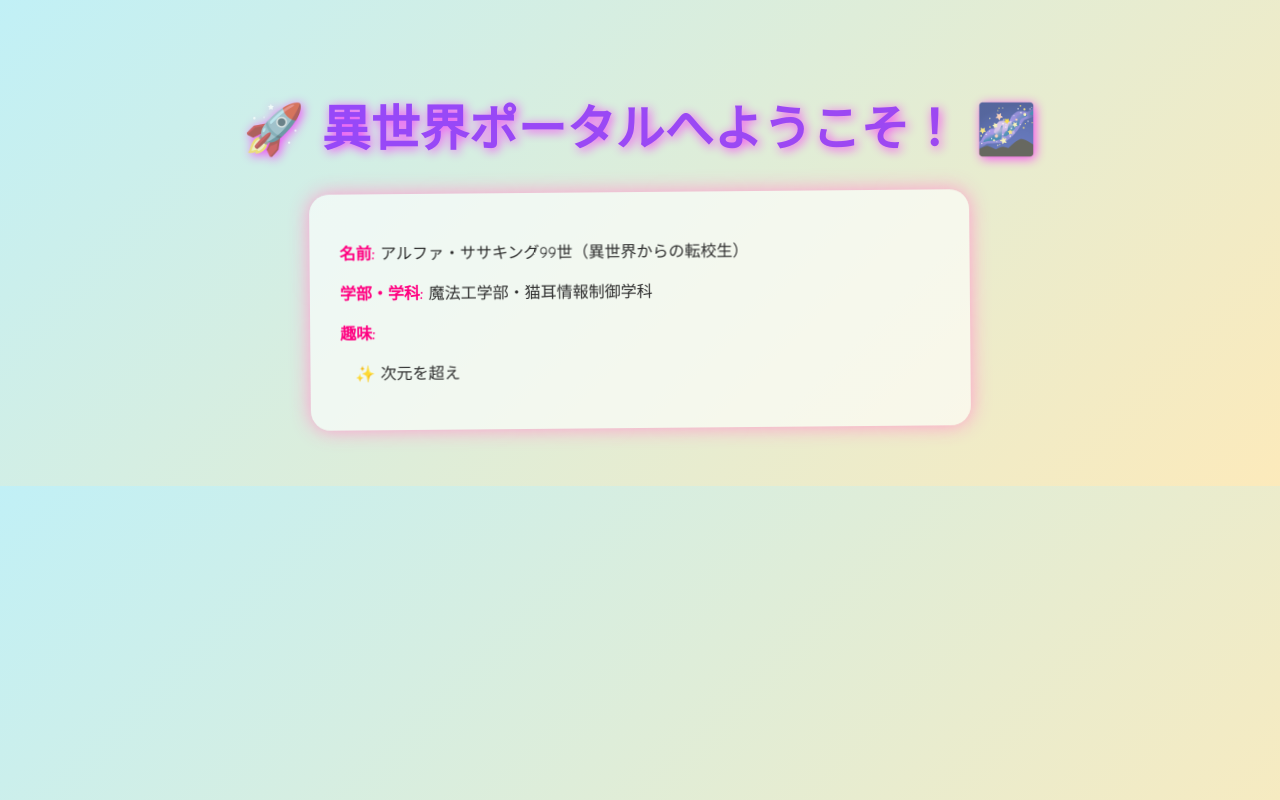
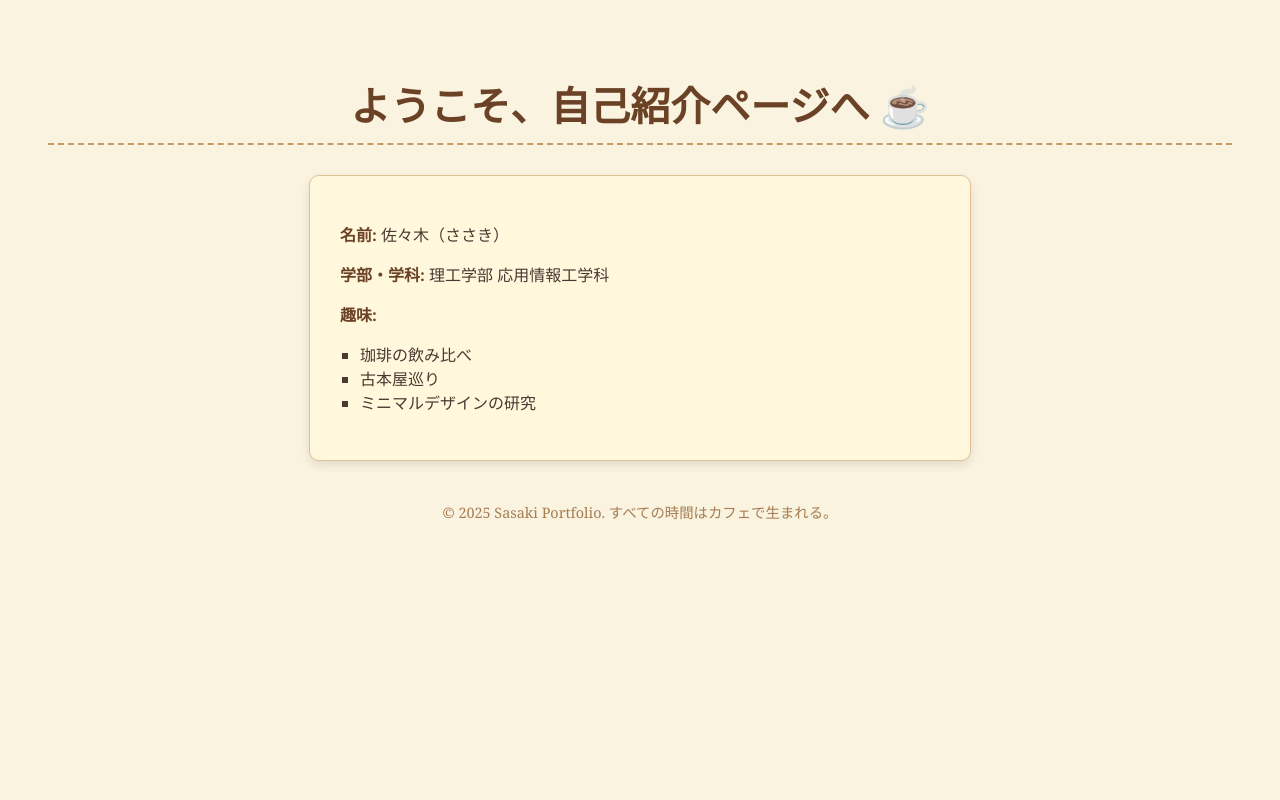
Before and after one commit to Kaedae223/webpagetest, a plain HTML site: page index.html in a window 1280 px wide. Drawn offline with Linux system fonts and the light colour scheme.

Commit message:
Update index.html

```diff
--- a/index.html
+++ b/index.html
@@ -2,78 +2,70 @@
 <html lang="ja">
 <head>
   <meta charset="UTF-8">
-  <title>異世界転生した自己紹介</title>
+  <title>ちょっとおしゃれな自己紹介</title>
   <style>
     body {
-      background: linear-gradient(135deg, #c1f0f6, #fceabb);
-      color: #2c2c2c;
-      font-family: 'Comic Sans MS', cursive, sans-serif;
-      animation: galaxyShift 20s infinite alternate;
-      padding: 50px;
-    }
-
-    @keyframes galaxyShift {
-      0% { background: linear-gradient(135deg, #c1f0f6, #fceabb); }
-      100% { background: linear-gradient(135deg, #ffccff, #ccffff); }
+      background-color: #faf3e0;
+      color: #4b3832;
+      font-family: 'Georgia', serif;
+      padding: 40px;
     }
 
     h1 {
       text-align: center;
-      font-size: 3em;
-      color: #7e00ff;
-      text-shadow: 2px 2px 10px #ff00ff;
-      animation: flicker 2s infinite;
+      font-size: 2.5em;
+      color: #6b4226;
+      border-bottom: 2px dashed #c49b66;
+      padding-bottom: 10px;
+      margin-bottom: 30px;
     }
 
-    @keyframes flicker {
-      0% { opacity: 1; }
-      50% { opacity: 0.7; transform: scale(1.02); }
-      100% { opacity: 1; }
-    }
-
-    .intro {
-      background-color: rgba(255, 255, 255, 0.6);
-      border-radius: 20px;
+    .intro-box {
+      background-color: #fff8dc;
+      border: 1px solid #e0c097;
+      border-radius: 10px;
       padding: 30px;
+      max-width: 600px;
       margin: auto;
-      max-width: 600px;
-      box-shadow: 0 0 20px #ff99cc;
-      transform: rotate(-0.5deg);
+      box-shadow: 0 4px 10px rgba(0,0,0,0.1);
     }
 
     .label {
       font-weight: bold;
-      color: #ff0080;
+      color: #6b4226;
     }
 
     ul {
-      list-style-type: "✨ ";
+      list-style: square;
+      padding-left: 20px;
     }
 
-    .surprise {
-      margin-top: 30px;
+    .footer {
       text-align: center;
-      font-size: 1.5em;
-      color: #0044ff;
-      animation: spin 10s linear infinite;
-    }
-
-    @keyframes spin {
-      0% { transform: rotate(0deg); }
-      100% { transform: rotate(360deg); }
-    }
-
-    .emoji {
-      font-size: 2em;
+      font-size: 0.9em;
+      color: #a67c52;
+      margin-top: 40px;
     }
   </style>
 </head>
 <body>
-  <h1>🚀 異世界ポータルへようこそ！ 🌌</h1>
 
-  <div class="intro">
-    <p><span class="label">名前:</span> アルファ・ササキング99世（異世界からの転校生）</p>
-    <p><span class="label">学部・学科:</span> 魔法工学部・猫耳情報制御学科</p>
+  <h1>ようこそ、自己紹介ページへ ☕️</h1>
+
+  <div class="intro-box">
+    <p><span class="label">名前:</span> 佐々木（ささき）</p>
+    <p><span class="label">学部・学科:</span> 理工学部 応用情報工学科</p>
     <p><span class="label">趣味:</span></p>
     <ul>
-      <li>次元を超え
+      <li>珈琲の飲み比べ</li>
+      <li>古本屋巡り</li>
+      <li>ミニマルデザインの研究</li>
+    </ul>
+  </div>
+
+  <div class="footer">
+    © 2025 Sasaki Portfolio. すべての時間はカフェで生まれる。
+  </div>
+
+</body>
+</html>
```
